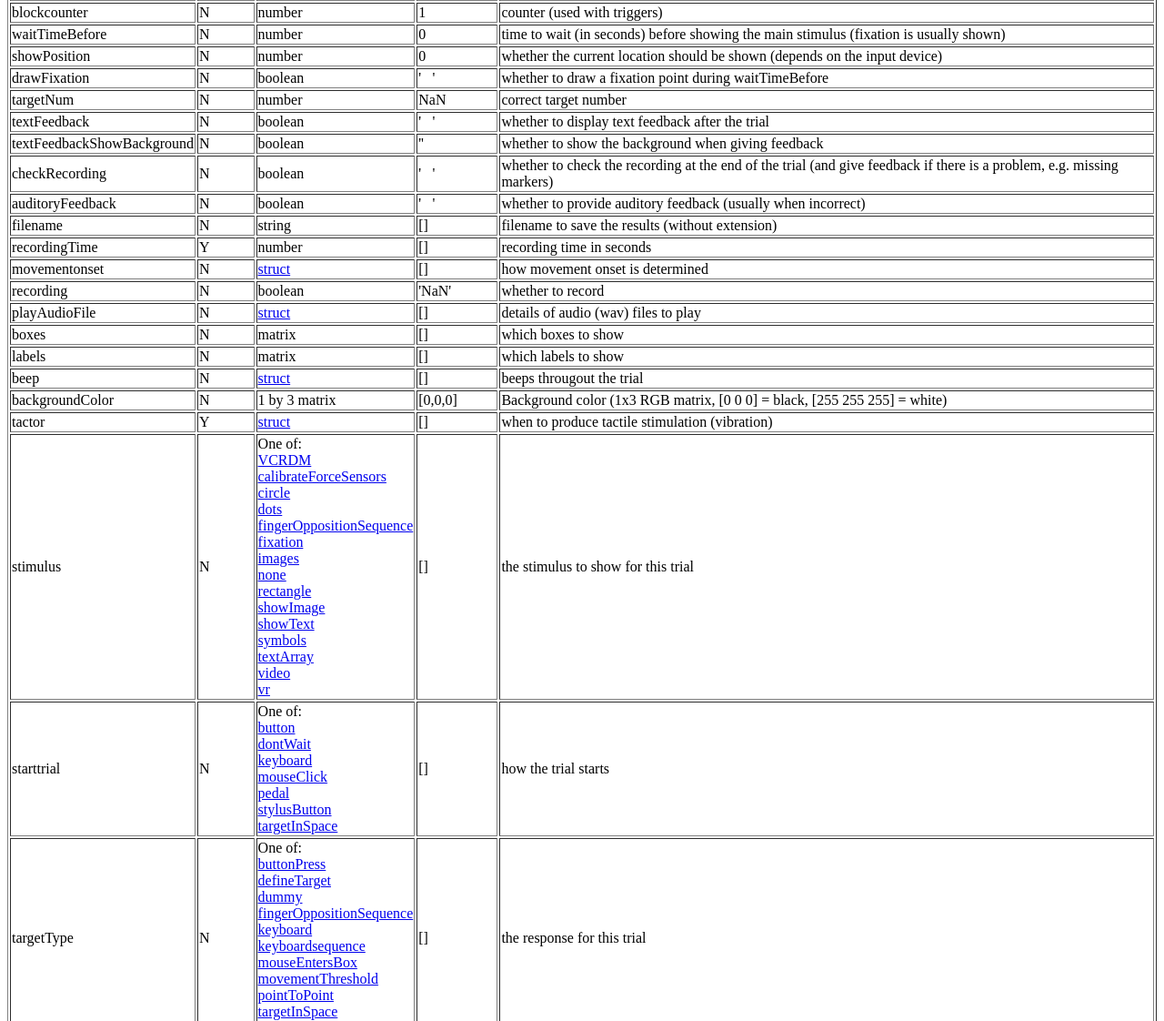
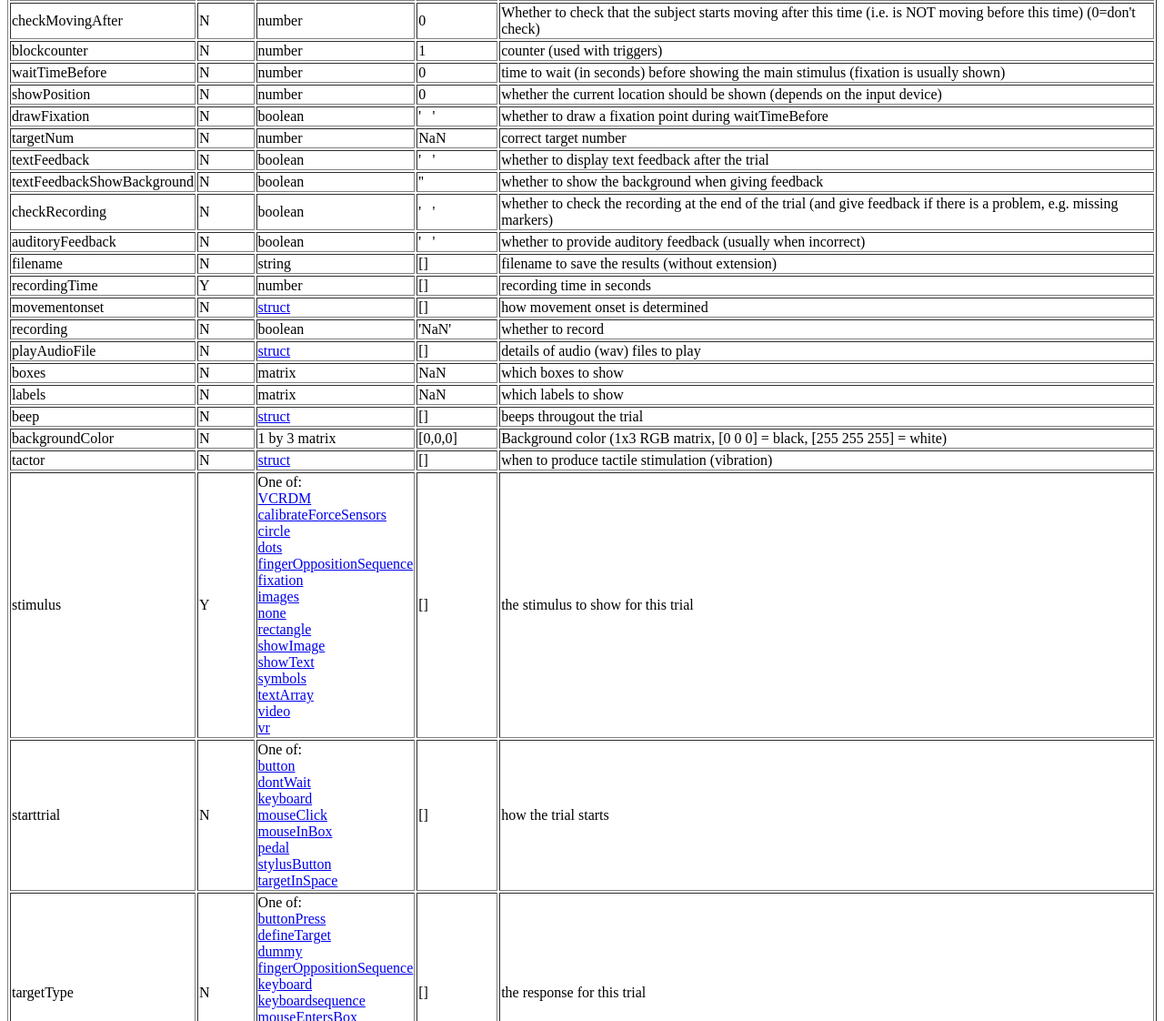
Before and after one commit to JasonFriedman/RepeatedMeasures, a plain HTML site: page docs/protocolDocumentation/index.html in a window 1280 px wide. Shown: the part 1180-2302 px from the top of the page at 91% size. Drawn offline with Linux system fonts and the light colour scheme.

Commit message:
Added mouseInBoxstart and checkMovingAfter
To allow trials to start when entering a box (no clicking required),
also to "buzz" is start moving before time checkMovingAfter

```diff
--- a/docs/protocolDocumentation/index.html
+++ b/docs/protocolDocumentation/index.html
@@ -40,6 +40,7 @@ In the section experimentDescription.setup, there can be the fields below.
 <BR><BR><TABLE border="1">
 <TR><TD>Name</TD><TD>Required</TD><TD>Type</TD><TD>Default value</TD><TD>Description</TD>
 <TR><TD>checkMoving</TD><TD>N</TD><TD><A title="A single number (i.e. not a matrix)">number</A></TD><TD>0</TD><TD>Whether to check the subject is still moving at this time</TD></TR>
+<TR><TD>checkMovingAfter</TD><TD>N</TD><TD><A title="A single number (i.e. not a matrix)">number</A></TD><TD>0</TD><TD>Whether to check that the subject starts moving after this time (i.e. is NOT moving before this time) (0=don't check)</TD></TR>
 <TR><TD>blockcounter</TD><TD>N</TD><TD><A title="A single number (i.e. not a matrix)">number</A></TD><TD>1</TD><TD>counter (used with triggers)</TD></TR>
 <TR><TD>waitTimeBefore</TD><TD>N</TD><TD><A title="A single number (i.e. not a matrix)">number</A></TD><TD>0</TD><TD>time to wait (in seconds) before showing the main stimulus (fixation is usually shown)</TD></TR>
 <TR><TD>showPosition</TD><TD>N</TD><TD><A title="A single number (i.e. not a matrix)">number</A></TD><TD>0</TD><TD>whether the current location should be shown (depends on the input device)</TD></TR>
@@ -54,12 +55,12 @@ In the section experimentDescription.setup, there can be the fields below.
 <TR><TD>movementonset</TD><TD>N</TD><TD><A title="follow link to see details of the struct" HREF="movementonset.html">struct</A></TD><TD>[]</TD><TD>how movement onset is determined</TD></TR>
 <TR><TD>recording</TD><TD>N</TD><TD><A title="True or false">boolean</A></TD><TD>'NaN'</TD><TD>whether to record</TD></TR>
 <TR><TD>playAudioFile</TD><TD>N</TD><TD><A title="follow link to see details of the struct" HREF="playAudioFile.html">struct</A></TD><TD>[]</TD><TD>details of audio (wav) files to play</TD></TR>
-<TR><TD>boxes</TD><TD>N</TD><TD><A title="A matrix (see description for how to fill it)">matrix</A></TD><TD>[]</TD><TD>which boxes to show</TD></TR>
-<TR><TD>labels</TD><TD>N</TD><TD><A title="A matrix (see description for how to fill it)">matrix</A></TD><TD>[]</TD><TD>which labels to show</TD></TR>
+<TR><TD>boxes</TD><TD>N</TD><TD><A title="A matrix (see description for how to fill it)">matrix</A></TD><TD>NaN</TD><TD>which boxes to show</TD></TR>
+<TR><TD>labels</TD><TD>N</TD><TD><A title="A matrix (see description for how to fill it)">matrix</A></TD><TD>NaN</TD><TD>which labels to show</TD></TR>
 <TR><TD>beep</TD><TD>N</TD><TD><A title="follow link to see details of the struct" HREF="beep.html">struct</A></TD><TD>[]</TD><TD>beeps througout the trial</TD></TR>
 <TR><TD>backgroundColor</TD><TD>N</TD><TD><A title="A 1 by 3 matrix (see description for how to fill it)">1 by 3 matrix</A></TD><TD>[0,0,0]</TD><TD>Background color (1x3 RGB matrix, [0 0 0] = black, [255 255 255] = white)</TD></TR>
-<TR><TD>tactor</TD><TD>Y</TD><TD><A title="follow link to see details of the struct" HREF="tactor.html">struct</A></TD><TD>[]</TD><TD>when to produce tactile stimulation (vibration)</TD></TR>
-<TR><TD>stimulus</TD><TD>N</TD><TD>One of:<BR>
+<TR><TD>tactor</TD><TD>N</TD><TD><A title="follow link to see details of the struct" HREF="tactor.html">struct</A></TD><TD>[]</TD><TD>when to produce tactile stimulation (vibration)</TD></TR>
+<TR><TD>stimulus</TD><TD>Y</TD><TD>One of:<BR>
 <A HREF="stimulus_VCRDM.html">VCRDM</A><BR>
 <A HREF="stimulus_calibrateForceSensors.html">calibrateForceSensors</A><BR>
 <A HREF="stimulus_circle.html">circle</A><BR>
@@ -81,6 +82,7 @@ In the section experimentDescription.setup, there can be the fields below.
 <A HREF="start_dontWait.html">dontWait</A><BR>
 <A HREF="start_keyboard.html">keyboard</A><BR>
 <A HREF="mouseClick.html">mouseClick</A><BR>
+<A HREF="mouseInBox.html">mouseInBox</A><BR>
 <A HREF="start_pedal.html">pedal</A><BR>
 <A HREF="start_stylusButton.html">stylusButton</A><BR>
 <A HREF="start_targetInSpace.html">targetInSpace</A><BR>
```
Also changed, not shown: docs/protocolDocumentation/mouseInBox.html (added, +8 -0 lines), 8 other files.
